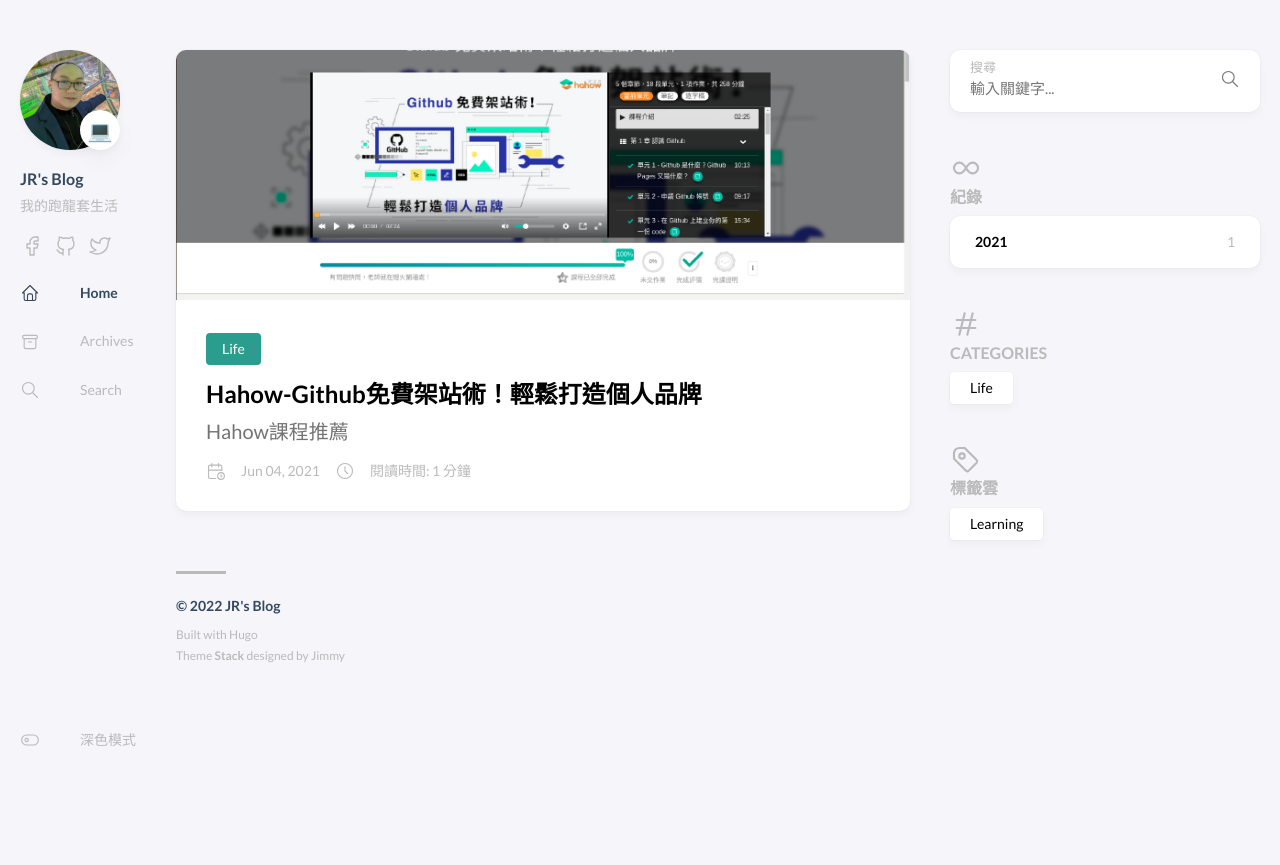
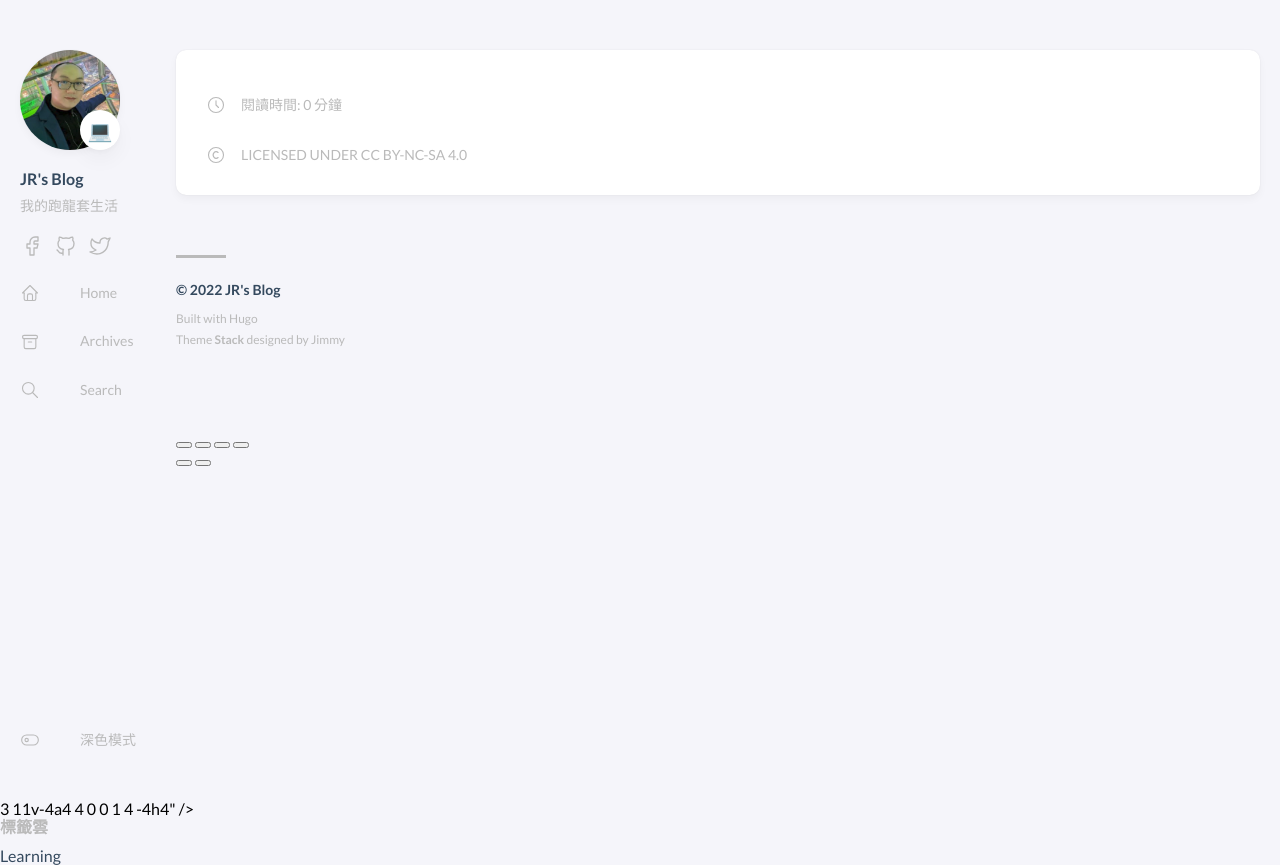
Before and after one commit to jrenyang/jrenyang.github.io, a plain HTML site: page index.html in a window 1280 px wide. Before the commit the page ends 800 px from the top, so only its background shows below. Drawn offline with Linux system fonts and the light colour scheme; some packages are replaced by stand-ins of ours; a script that the page names is missing.

Commit message:
publish 20220405194751

```diff
--- a/index.html
+++ b/index.html
@@ -1,18 +1,17 @@
 <!DOCTYPE html>
 <html lang="zh-tw" dir="ltr">
-    <head>
-	<meta name="generator" content="Hugo 0.92.0" /><meta charset='utf-8'>
-<meta name='viewport' content='width=device-width, initial-scale=1'><meta name='description' content='我的跑龍套生活'><title>JR&#39;s Blog</title>
+    <head><meta charset='utf-8'>
+<meta name='viewport' content='width=device-width, initial-scale=1'><meta name='description' content='我的跑龍套生活'><title></title>
 
 <link rel='canonical' href='https://jrenyang.github.io/'>
 
-<link rel="stylesheet" href="/scss/style.min.5417867e02b6407371157183861454b9be63ea824e05e9c82282a4cfc52b24e5.css"><meta property='og:title' content='JR&#39;s Blog'>
+<link rel="stylesheet" href="/scss/style.min.5417867e02b6407371157183861454b9be63ea824e05e9c82282a4cfc52b24e5.css"><meta property='og:title' content=''>
 <meta property='og:description' content='我的跑龍套生活'>
 <meta property='og:url' content='https://jrenyang.github.io/'>
 <meta property='og:site_name' content='JR&#39;s Blog'>
-<meta property='og:type' content='website'><meta property='og:updated_time' content=' 2021-06-04T00:00:00&#43;00:00 '/>
-<meta name="twitter:title" content="JR&#39;s Blog">
-<meta name="twitter:description" content="我的跑龍套生活"><link rel="alternate" type="application/rss&#43;xml" href="https://jrenyang.github.io/index.xml">
+<meta property='og:type' content='article'><meta property='article:section' content='Page' />
+<meta name="twitter:title" content="">
+<meta name="twitter:description" content="我的跑龍套生活">
     <link rel="shortcut icon" href="images/favicon.png" type="image/x-icon"/>
     <link rel="icon" href="images/favicon.png" type="image/x-icon"/>
 
@@ -28,7 +27,9 @@ if (!doNotTrack) {
 </script>
 
     </head>
-    <body class="">
+    <body class="
+    article-page
+    ">
     <script>
         (function() {
             const colorSchemeKey = 'StackColorScheme';
@@ -88,7 +89,7 @@ if (!doNotTrack) {
 
                 <li>
                     <a
-                        href='https://twitter.com/ArtanisYang'
+                        href='https://www.facebook.com/artanis.yang'
                         target="_blank"
                         title="Facebook"
                     >
@@ -145,7 +146,7 @@ if (!doNotTrack) {
 
 
 
-        <li  class='current' >
+        <li >
             <a href='/' >
 
 
@@ -233,66 +234,22 @@ if (!doNotTrack) {
     </ol>
 </aside>
 <main class="main full-width">
-
-
-
-
-
-    <section class="article-list">
-
-
-<article class="has-image">
+    <article class="main-article">
     <header class="article-header">
-        <div class="article-image">
-            <a href="/p/hahow-github-webite/">
-                <img src="/p/hahow-github-webite/hahow-github-webite-img01_hu04f45a2e9c780379eab81da32424fd88_303122_800x0_resize_box_3.png"
-                        srcset="/p/hahow-github-webite/hahow-github-webite-img01_hu04f45a2e9c780379eab81da32424fd88_303122_800x0_resize_box_3.png 800w, /p/hahow-github-webite/hahow-github-webite-img01_hu04f45a2e9c780379eab81da32424fd88_303122_1600x0_resize_box_3.png 1600w"
-                        width="800"
-                        height="426"
-                        alt="Featured image of post Hahow-Github免費架站術！輕鬆打造個人品牌" />
-
-            </a>
-        </div>
-
 
     <div class="article-details">
-
-    <header class="article-category">
-
-            <a href="/categories/life/" style="background-color: #2a9d8f; color: #fff;">
-                Life
-            </a>
-
-    </header>
 
 
     <div class="article-title-wrapper">
         <h2 class="article-title">
-            <a href="/p/hahow-github-webite/">Hahow-Github免費架站術！輕鬆打造個人品牌</a>
+            <a href="/"></a>
         </h2>
 
-
-        <h3 class="article-subtitle">
-            Hahow課程推薦
-        </h3>
 
     </div>
 
 
     <footer class="article-time">
-
-            <div>
-                <svg xmlns="http://www.w3.org/2000/svg" class="icon icon-tabler icon-tabler-calendar-time" width="56" height="56" viewBox="0 0 24 24" stroke-width="2" stroke="currentColor" fill="none" stroke-linecap="round" stroke-linejoin="round">
-  <path stroke="none" d="M0 0h24v24H0z"/>
-  <path d="M11.795 21h-6.795a2 2 0 0 1 -2 -2v-12a2 2 0 0 1 2 -2h12a2 2 0 0 1 2 2v4" />
-  <circle cx="18" cy="18" r="4" />
-  <path d="M15 3v4" />
-  <path d="M7 3v4" />
-  <path d="M3 11h16" />
-  <path d="M18 16.496v1.504l1 1" />
-</svg>
-                <time class="article-time--published">Jun 04, 2021</time>
-            </div>
 
 
 
@@ -306,7 +263,7 @@ if (!doNotTrack) {
 
 
                 <time class="article-time--reading">
-                    閱讀時間: 1 分鐘
+                    閱讀時間: 0 分鐘
                 </time>
             </div>
 
@@ -316,10 +273,85 @@ if (!doNotTrack) {
 
 </div>
 </header>
+
+    <section class="article-content">
+
+
+
+</section>
+
+
+    <footer class="article-footer">
+
+
+
+    <section class="article-copyright">
+        <svg xmlns="http://www.w3.org/2000/svg" class="icon icon-tabler icon-tabler-copyright" width="24" height="24" viewBox="0 0 24 24" stroke-width="2" stroke="currentColor" fill="none" stroke-linecap="round" stroke-linejoin="round">
+  <path stroke="none" d="M0 0h24v24H0z"/>
+  <circle cx="12" cy="12" r="9" />
+  <path d="M14.5 9a3.5 4 0 1 0 0 6" />
+</svg>
+
+
+
+        <span>Licensed under CC BY-NC-SA 4.0</span>
+    </section>
+    </footer>
+
+
+
 </article>
 
-    </section>
-<footer class="site-footer">
+
+
+
+
+
+
+
+    <script src="https://utteranc.es/client.js"
+        repo="jrenyang/jrenyang.github.io"
+        issue-term="pathname"
+
+        crossorigin="anonymous"
+        async
+        >
+</script>
+
+<style>
+    .utterances {
+        max-width: unset;
+    }
+</style>
+
+<script>
+    function setUtterancesTheme(theme) {
+        let utterances = document.querySelector('.utterances iframe');
+        if (utterances) {
+            utterances.contentWindow.postMessage(
+                {
+                    type: 'set-theme',
+                    theme: `github-${theme}`
+                },
+                'https://utteranc.es'
+            );
+        }
+    }
+
+    addEventListener('message', event => {
+        if (event.origin !== 'https://utteranc.es') return;
+        setUtterancesTheme(document.documentElement.dataset.scheme)
+    });
+
+    window.addEventListener('onColorSchemeChange', (e) => {
+        setUtterancesTheme(e.detail)
+    })
+</script>
+
+
+
+
+    <footer class="site-footer">
     <section class="copyright">
         &copy;
 
@@ -332,94 +364,109 @@ if (!doNotTrack) {
     </section>
 </footer>
 
-            </main>
-    <aside class="sidebar right-sidebar sticky">
 
 
-                <form action="/search/" class="search-form widget" >
-        <p>
-            <label>搜尋</label>
-            <input name="keyword" required placeholder="輸入關鍵字..." />
+<div class="pswp" tabindex="-1" role="dialog" aria-hidden="true">
 
-            <button title="搜尋">
-                <svg xmlns="http://www.w3.org/2000/svg" class="icon icon-tabler icon-tabler-search" width="24" height="24" viewBox="0 0 24 24" stroke-width="2" stroke="currentColor" fill="none" stroke-linecap="round" stroke-linejoin="round">
-  <path stroke="none" d="M0 0h24v24H0z"/>
-  <circle cx="10" cy="10" r="7" />
-  <line x1="21" y1="21" x2="15" y2="15" />
-</svg>
+
+    <div class="pswp__bg"></div>
+
+
+    <div class="pswp__scroll-wrap">
+
+
+        <div class="pswp__container">
+            <div class="pswp__item"></div>
+            <div class="pswp__item"></div>
+            <div class="pswp__item"></div>
+        </div>
+
+
+        <div class="pswp__ui pswp__ui--hidden">
+
+            <div class="pswp__top-bar">
 
 
 
-            </button>
-        </p>
-    </form>
+                <div class="pswp__counter"></div>
+
+                <button class="pswp__button pswp__button--close" title="Close (Esc)"></button>
+
+                <button class="pswp__button pswp__button--share" title="Share"></button>
+
+                <button class="pswp__button pswp__button--fs" title="Toggle fullscreen"></button>
+
+                <button class="pswp__button pswp__button--zoom" title="Zoom in/out"></button>
 
 
 
-                <section class="widget archives">
-        <div class="widget-icon">
-            <svg xmlns="http://www.w3.org/2000/svg" class="icon icon-tabler icon-tabler-infinity" width="24" height="24" viewBox="0 0 24 24" stroke-width="2" stroke="currentColor" fill="none" stroke-linecap="round" stroke-linejoin="round">
-  <path stroke="none" d="M0 0h24v24H0z"/>
-  <path d="M9.828 9.172a4 4 0 1 0 0 5.656 a10 10 0 0 0 2.172 -2.828a10 10 0 0 1 2.172 -2.828 a4 4 0 1 1 0 5.656a10 10 0 0 1 -2.172 -2.828a10 10 0 0 0 -2.172 -2.828" />
-</svg>
+                <div class="pswp__preloader">
+                    <div class="pswp__preloader__icn">
+                        <div class="pswp__preloader__cut">
+                            <div class="pswp__preloader__donut"></div>
+                        </div>
+                    </div>
+                </div>
+            </div>
 
+            <div class="pswp__share-modal pswp__share-modal--hidden pswp__single-tap">
+                <div class="pswp__share-tooltip"></div>
+            </div>
+
+            <button class="pswp__button pswp__button--arrow--left" title="Previous (arrow left)">
+            </button>
+
+            <button class="pswp__button pswp__button--arrow--right" title="Next (arrow right)">
+            </button>
+
+            <div class="pswp__caption">
+                <div class="pswp__caption__center"></div>
+            </div>
+
+        </div>
+
+    </div>
+
+</div><script
+                src="https://cdn.jsdelivr.net/npm/photoswipe@4.1.3/dist/photoswipe.min.js"integrity="sha256-ePwmChbbvXbsO02lbM3HoHbSHTHFAeChekF1xKJdleo="crossorigin="anonymous"
+                defer
+                >
+            </script><script
+                src="https://cdn.jsdelivr.net/npm/photoswipe@4.1.3/dist/photoswipe-ui-default.min.js"integrity="sha256-UKkzOn/w1mBxRmLLGrSeyB4e1xbrp4xylgAWb3M42pU="crossorigin="anonymous"
+                defer
+                >
+            </script><link
+                rel="stylesheet"
+                href="https://cdn.jsdelivr.net/npm/photoswipe@4.1.3/dist/default-skin/default-skin.css"integrity="sha256-c0uckgykQ9v5k&#43;IqViZOZKc47Jn7KQil4/MP3ySA3F8="crossorigin="anonymous"
+            ><link
+                rel="stylesheet"
+                href="https://cdn.jsdelivr.net/npm/photoswipe@4.1.3/dist/photoswipe.css"integrity="sha256-SBLU4vv6CA6lHsZ1XyTdhyjJxCjPif/TRkjnsyGAGnE="crossorigin="anonymous"
+            >
+
+            </main>
 
 
         </div>
-        <h2 class="widget-title section-title">紀錄</h2>
+        <script
+                src="https://cdn.jsdelivr.net/npm/node-vibrant@3.1.5/dist/vibrant.min.js"integrity="sha256-5NovOZc4iwiAWTYIFiIM7DxKUXKWvpVEuMEPLzcm5/g="crossorigin="anonymous"
 
+                >
+            </script><script type="text/javascript" src="/ts/main.js" defer></script>
+<script>
+    (function () {
+        const customFont = document.createElement('link');
+        customFont.href = "https://fonts.googleapis.com/css2?family=Lato:wght@300;400;700&display=swap";
 
+        customFont.type = "text/css";
+        customFont.rel = "stylesheet";
 
+        document.head.appendChild(customFont);
+    }());
+</script>
 
-
-
-        <div class="widget-archive--list">
-            <div class="archives-year">
-                    <a href="/archives/#2021">
-
-                            <span class="year">2021</span>
-                            <span class="count">1</span>
-
-                    </a>
-                </div>
-
-        </div>
-    </section>
-
-
-
-                <section class="widget tagCloud">
-    <div class="widget-icon">
-        <svg xmlns="http://www.w3.org/2000/svg" class="icon icon-tabler icon-tabler-hash" width="24" height="24" viewBox="0 0 24 24" stroke-width="2" stroke="currentColor" fill="none" stroke-linecap="round" stroke-linejoin="round">
-  <path stroke="none" d="M0 0h24v24H0z"/>
-  <line x1="5" y1="9" x2="19" y2="9" />
-  <line x1="5" y1="15" x2="19" y2="15" />
-  <line x1="11" y1="4" x2="7" y2="20" />
-  <line x1="17" y1="4" x2="13" y2="20" />
-</svg>
-
-
-
-    </div>
-    <h2 class="widget-title section-title">Categories</h2>
-
-    <div class="tagCloud-tags">
-
-            <a href="/categories/life/" class="font_size_1">
-                Life
-            </a>
-
-    </div>
-</section>
-
-
-
-
-                <section class="widget tagCloud">
-    <div class="widget-icon">
-        <svg xmlns="http://www.w3.org/2000/svg" class="icon icon-tabler icon-tabler-tag" width="24" height="24" viewBox="0 0 24 24" stroke-width="2" stroke="currentColor" fill="none" stroke-linecap="round" stroke-linejoin="round">
-  <path stroke="none" d="M0 0h24v24H0z"/>
-  <path d="M11 3L20 12a1.5 1.5 0 0 1 0 2L14 20a1.5 1.5 0 0 1 -2 0L3 11v-4a4 4 0 0 1 4 -4h4" />
+    </body>
+</html>
+3 11v-4a4 4 0 0 1 4 -4h4" />
   <circle cx="9" cy="9" r="2" />
 </svg>
 
```
Also changed, not shown: 404.html (+1 -1 lines), archives/index.html (+1 -1 lines), categories/index.html (+1 -1 lines), categories/life/index.html (+1 -1 lines), p/hahow-github-webite/index.html (+1 -1 lines), page/index.html (+1 -1 lines), post/index.html (+1 -1 lines), search/index.html (+1 -1 lines), tags/index.html (+1 -1 lines), tags/learning/index.html (+1 -1 lines).
